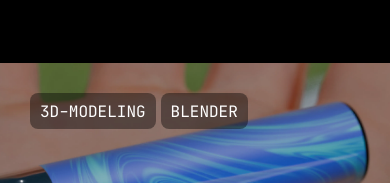
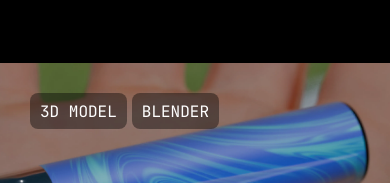
Before and after one commit to Kynsae/kynsae-website, an Angular app: page /work in a window 390 px wide. Shown: the part 2375-2558 px from the top of the page. Built offline with nearby package versions, Linux system fonts and the light colour scheme.

Commit message:
feat(about): update about page styles for mobile responsiveness and enhance project tags in project data

```diff
--- a/src/app/core/other/projects.data.ts
+++ b/src/app/core/other/projects.data.ts
@@ -88,8 +88,7 @@ export const PROJECTS_DATA: readonly Project[] = [
     title: 'Lighter_Model',
     description: '3D Model of a lighter, created in Blender. The model is 1:1 in both scale and accuracy. Fully customizable with a custom design.',
     services: ['3D', 'Blender', 'Modeling'],
-    websiteUrl: 'https://aeris-dynamics.netlify.app/',
-    tags: ['3D-MODELING', 'BLENDER'],
+    tags: ['3D MODEL', 'BLENDER'],
     thumbnail: 'projects/lighter-model/cover.webp',
     medias: [
       { type: 'video', url: 'projects/lighter-model/1.mkv'},
--- /dev/null
+++ b/src/app/features/about/about-mobile.scss
@@ -0,0 +1,13 @@
+@media (max-width: 850px) {
+    .mobile-container {
+        display: flex !important;
+    }
+
+    .scroll-container {
+        display: none !important;
+    }
+}
+
+.mobile-container {
+    height: 900vh;
+}
--- a/src/app/features/about/about.html
+++ b/src/app/features/about/about.html
@@ -3,6 +3,10 @@
     [percentage]="uiManager.pcPercentage"
     [style.transform]="uiManager.pcTransform"
 ></app-pc-generated>
+
+<div class="mobile-container">
+
+</div>
 
 <div [class.intro-animate]="navigationLoader.hasPageLoaded()" class="scroll-container">
     <div [style.transform]="uiManager.crossesTransform" class="cross-container global-padding">
--- a/src/app/features/about/about.ts
+++ b/src/app/features/about/about.ts
@@ -16,7 +16,7 @@ import { CommonModule } from '@angular/common';
     CommonModule
   ],
   templateUrl: './about.html',
-  styleUrl: './about.scss',
+  styleUrls: ['./about.scss', './about-mobile.scss'],
   providers: [AboutUIManager],
   changeDetection: ChangeDetectionStrategy.OnPush
 })
```
